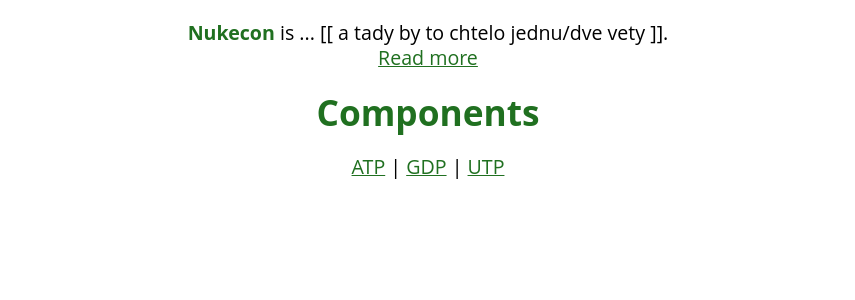
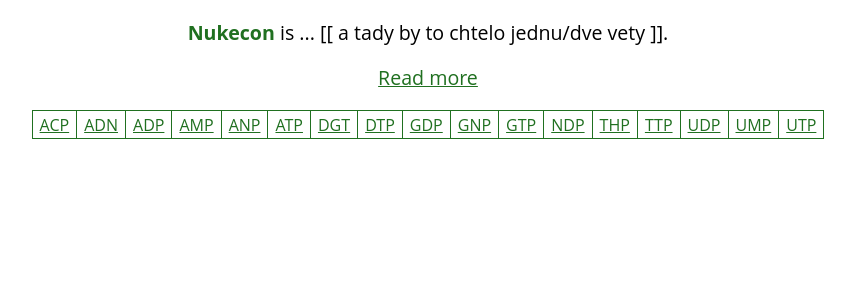
Before and after one commit to spirali/nukecon, a Flask app: page / in a window 1280 px wide. Shown: the part 109-409 px from the top of the page, without its empty margins (212-1067 px from the left). Run offline with Flask 2, Linux system fonts and the light colour scheme.

Commit message:
ENH: New ligands

```diff
--- a/src/nukecon.py
+++ b/src/nukecon.py
@@ -9,8 +9,25 @@ app = Flask("nukecon",
             static_folder=paths.STATIC)
 app.config["APPLICATION_ROOT"] = "/nukecon/"
 
-COMPONENTS = [ "atp", "gdp", "utp" ]
-
+COMPONENTS = [
+    "acp",
+    "adn",
+    "adp",
+    "amp",
+    "anp",
+    "atp",
+    "dgt",
+    "dtp",
+    "gdp",
+    "gnp",
+    "gtp",
+    "ndp",
+    "thp",
+    "ttp",
+    "udp",
+    "ump",
+    "utp",
+]
 
 class ResultsForm(Form):
     max_resolution = DecimalField('Maximal resolution', default=2.5)
@@ -37,6 +54,7 @@ def results(component):
         results = {}
     return render_template("results.html",
                            component=component,
+                           components=COMPONENTS,
                            form=form,
                            has_results=bool(results),
                            **results)
--- a/static/style.css
+++ b/static/style.css
@@ -53,6 +53,10 @@ tr.even {
 
 tr.alt td {
 	color: #000000;
+	background-color: #EAF2D3;
+}
+
+td.menuselected {
 	background-color: #EAF2D3;
 }
 
--- a/templates/index.html
+++ b/templates/index.html
@@ -6,13 +6,19 @@
 <div id="intro">
 <strong>Nukecon</strong> is ... [[ a tady by to chtelo jednu/dve vety ]].
 <br/>
+<p>
 <a href="{{ url_for("about") }}">Read more</a>
-<h2>Components</h2>
-{% for component in components %}
-<a href="{{ url_for("results", component=component) }}">{{ component|upper }}</a>
-{% if not loop.last %}
-|
-{% endif %}
-{% endfor %}
-</div>
+</p>
+<p>
+<p>
+<table>
+	<tr>
+	{% for c in components %}
+		<td><a href="{{ url_for("results", component=c) }}">{{ c|upper }}</a></td>
+	{% endfor %}
+	</tr>
+</table>
+</p>
+
+</p>
 {% endblock %}
```
Also changed, not shown: templates/results.html (+14 -1 lines).
